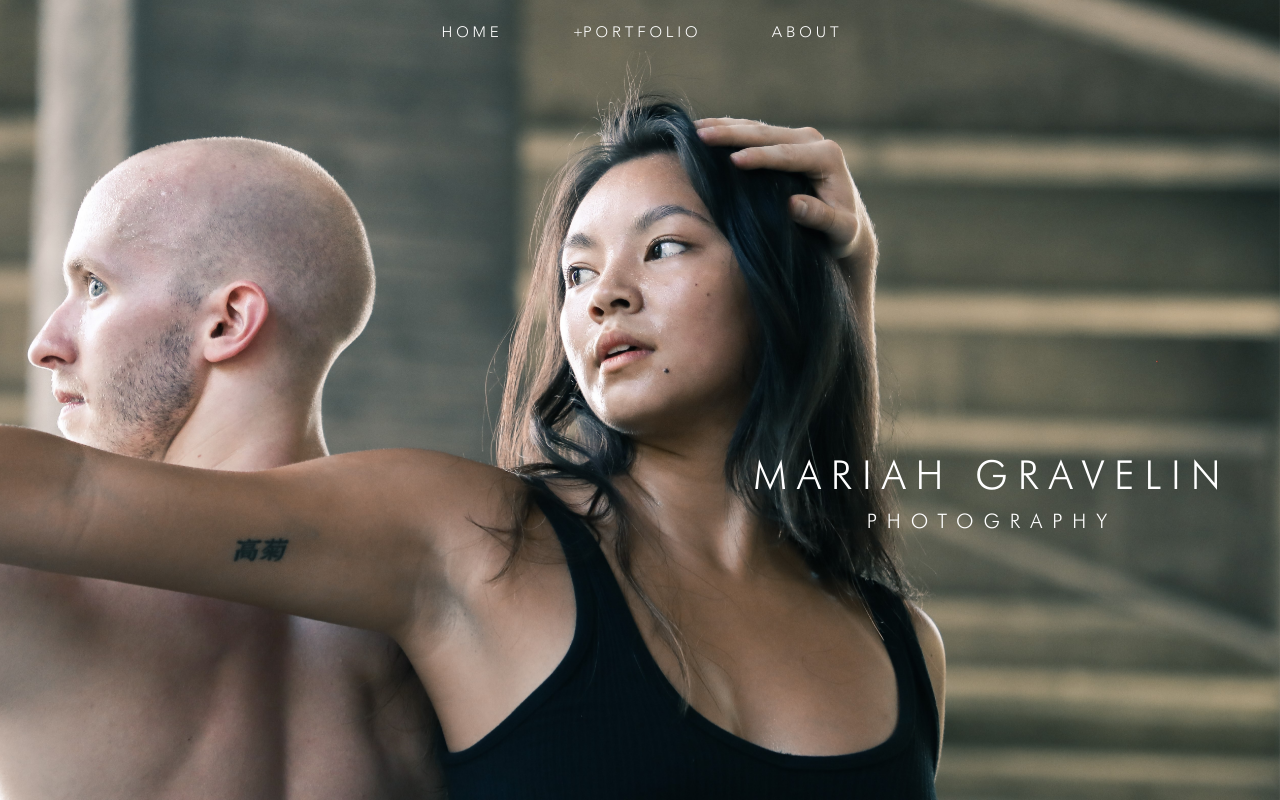
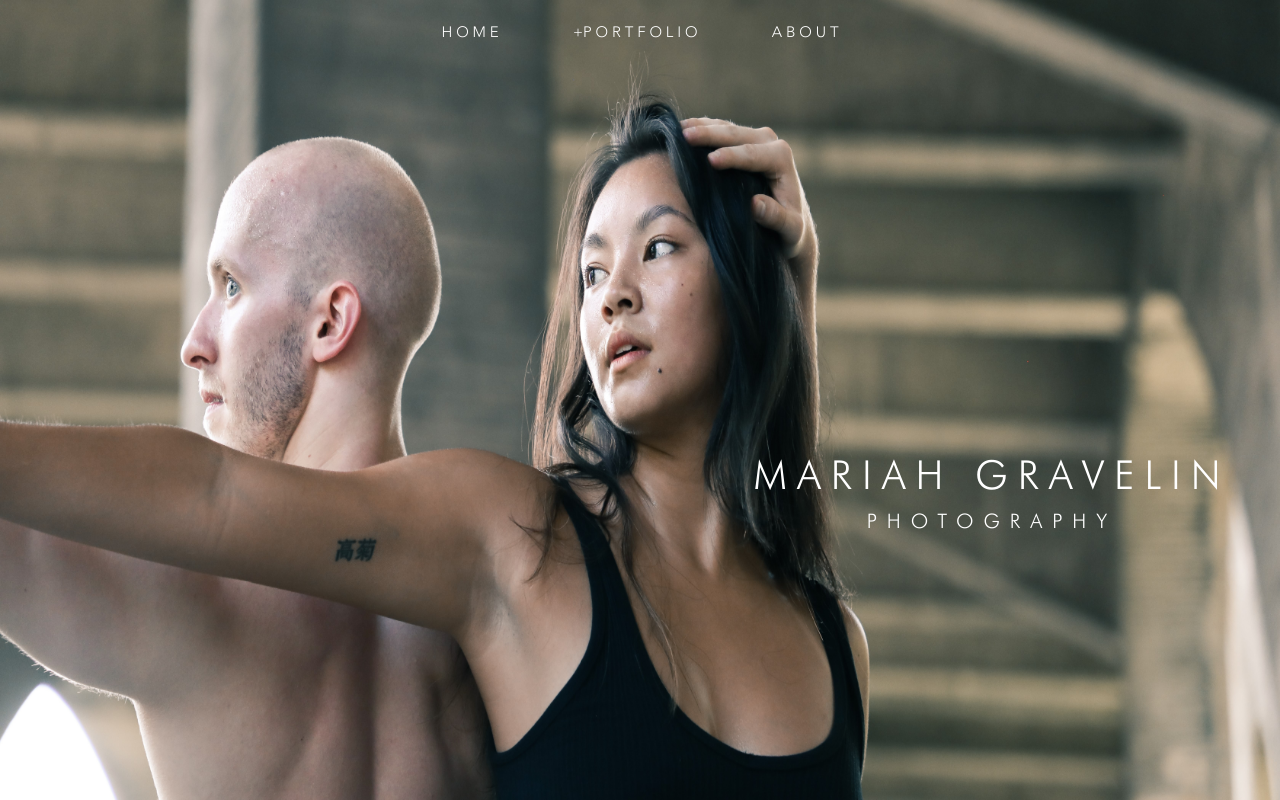
Before and after one commit to pgravelin/mariahgravelin.com, a Flask app: page / in a window 1280 px wide. Run offline with Flask 2, Linux system fonts and the light colour scheme; some web fonts are replaced.

Commit message:
Revise js

```diff
--- a/static/css/style.css
+++ b/static/css/style.css
@@ -94,6 +94,11 @@ html {
     overflow: auto;
     height: 100vh;
     width: 100%;
+    -webkit-transition: all 1000ms ease;
+    -moz-transition: all 1000ms ease;
+    -ms-transition: all 1000ms ease;
+    -o-transition: all 1000ms ease;
+    transition: all 1000ms ease;
 }
 
 #splash,
@@ -108,10 +113,13 @@ html {
 }
 
 #home-cover {
-    background-image: url("../img/home/cover.jpg");
-    background-repeat: no-repeat;
-    background-size: cover;
-    background-position: center;
+    display: block;
+    width: 100%;
+    height: 100%;
+    padding: 0;
+}
+
+#home-cover img {
     width: 100%;
     height: 100%;
 }
@@ -174,6 +182,15 @@ html, body, .my-wrapper {
 .grid {
     max-width: 80%;
     margin: 2% auto 2%;
+    -webkit-transition: all 1000ms ease;
+    -moz-transition: all 1000ms ease;
+    -ms-transition: all 1000ms ease;
+    -o-transition: all 1000ms ease;
+    transition: all 1000ms ease;
+}
+
+.is-invisible {
+    opacity: 0
 }
 
 .audition .grid,
@@ -212,7 +229,7 @@ html, body, .my-wrapper {
 }
 
 .grid-item {
-    display: none;
+    /* display: none; */
     float: left;
     padding: 5px;
 }
--- a/static/js/custom.js
+++ b/static/js/custom.js
@@ -1,6 +1,6 @@
-$(".grid").imagesLoaded(function() {
-   $(".grid-item").each(function() {
-        $(this).fadeIn(1100);
+$(window).on("load", function() {
+   var $cover = $("#homepage").imagesLoaded(function() {
+      $cover.removeClass("is-invisible");
    });
 });
 
--- a/static/js/initializePlugins.js
+++ b/static/js/initializePlugins.js
@@ -9,11 +9,11 @@ $(document).ready(function() {
     });
 });
 
-var $grid = $('.grid').imagesLoaded( function() {
-    // init Masonry after all images have loaded
+var $grid = $(".grid").imagesLoaded(function() {
+    $grid.removeClass("is-invisible");
     $grid.masonry({
-        itemSelector: '.grid-item',
+        itemSelector: ".grid-item",
         percentPosition: true,
-        columnWidth: '.grid-sizer'
+        columnWidth: ".grid-sizer"
     });
 });
--- a/templates/audition.html
+++ b/templates/audition.html
@@ -3,7 +3,7 @@
 {% block content %}
 
 <div class="portfolio audition">
-    <div class="grid">
+    <div class="grid is-invisible">
         <div class="grid-sizer"></div>
         <div draggable="false" class="grid-item">
             <img src="{{ url_for('static', filename='img/audition/1.jpg') }}" alt="">
--- a/templates/dance.html
+++ b/templates/dance.html
@@ -3,7 +3,7 @@
 {% block content %}
 
 <div class="portfolio dance">
-    <div class="grid">
+    <div class="grid is-invisible">
         <div class="grid-sizer"></div>
         <div class="grid-item">
             <img src="{{ url_for('static', filename='img/dance/1.jpg') }}" alt="">
--- a/templates/index.html
+++ b/templates/index.html
@@ -2,8 +2,10 @@
 {% block title %}Home{% endblock %}
 {% block content %}
 
-<div id="homepage">
-    <div id="home-cover" class="animated fadeIn"></div>
+<div id="homepage" class="is-invisible">
+    <div id="home-cover">
+        <img src="{{ url_for('static', filename='img/home/cover.jpg') }}" alt="">
+    </div>
     <div id="splash">
         <p style="font-size: 40px; margin-bottom: 2px">MARIAH GRAVELIN</p>
         <p style="font-size: 20px; margin-top: 2px;">PHOTOGRAPHY</p>
--- a/templates/interior_design.html
+++ b/templates/interior_design.html
@@ -3,7 +3,7 @@
 {% block content %}
 
 <div class="portfolio design">
-    <div class="grid">
+    <div class="grid is-invisible">
         <div class="grid-sizer"></div>
         <div class="grid-item">
             <img src="{{ url_for('static', filename='img/design/1.jpg') }}" alt="">
--- a/templates/portrait.html
+++ b/templates/portrait.html
@@ -3,7 +3,7 @@
 {% block content %}
 
 <div class="portfolio portrait">
-    <div class="grid">
+    <div class="grid is-invisible">
         <div class="grid-sizer"></div>
         <div class="grid-item">
             <img src="{{ url_for('static', filename='img/portrait/1.jpg') }}" alt="">
--- a/templates/street.html
+++ b/templates/street.html
@@ -3,7 +3,7 @@
 {% block content %}
 
 <div class="portfolio street">
-    <div class="grid">
+    <div class="grid is-invisible">
         <div class="grid-sizer"></div>
         <div class="grid-item">
             <img src="{{ url_for('static', filename='img/street/1.jpg') }}" alt="">
```
Also changed, not shown: static/js/lazyload.min.js (deleted, +0 -2 lines).
